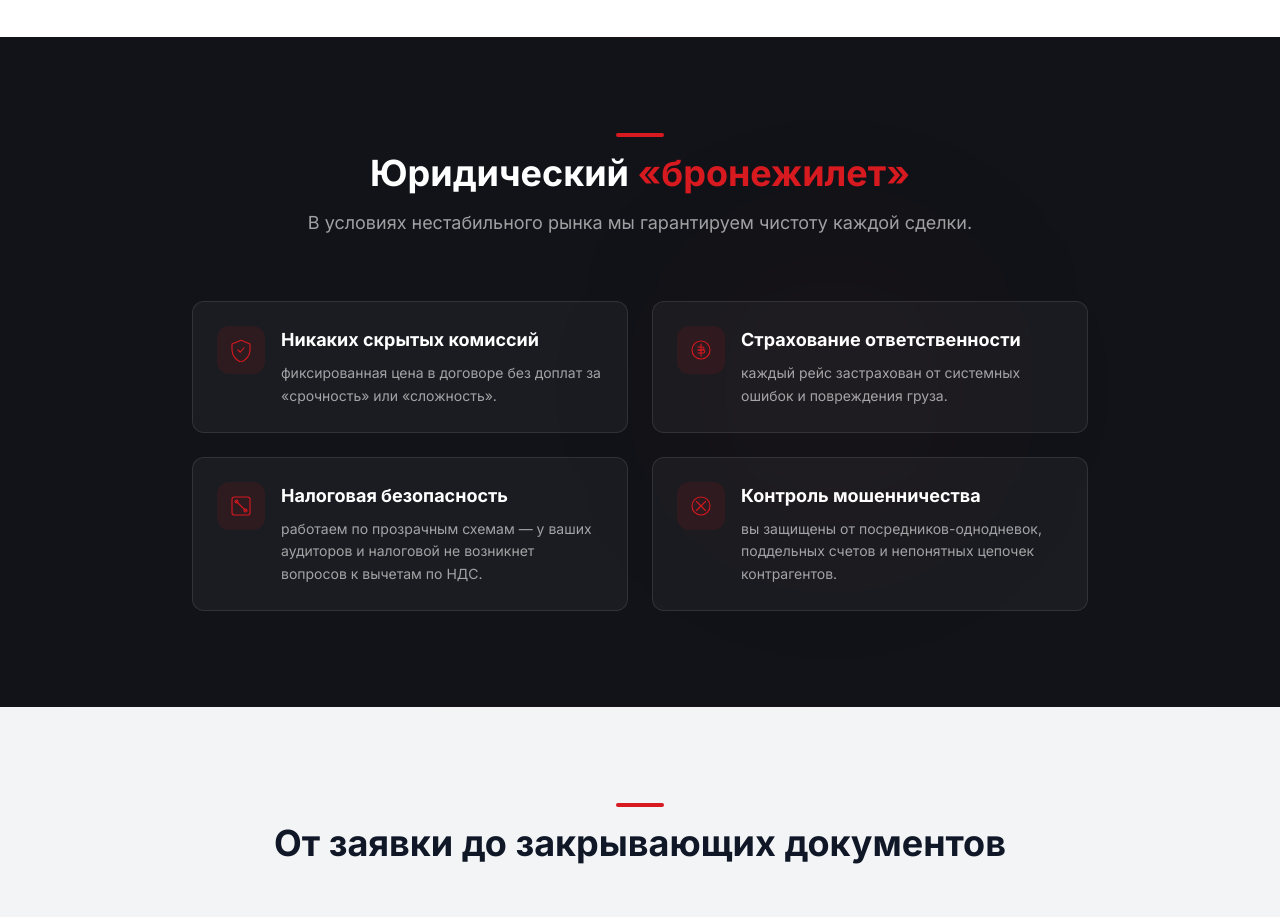
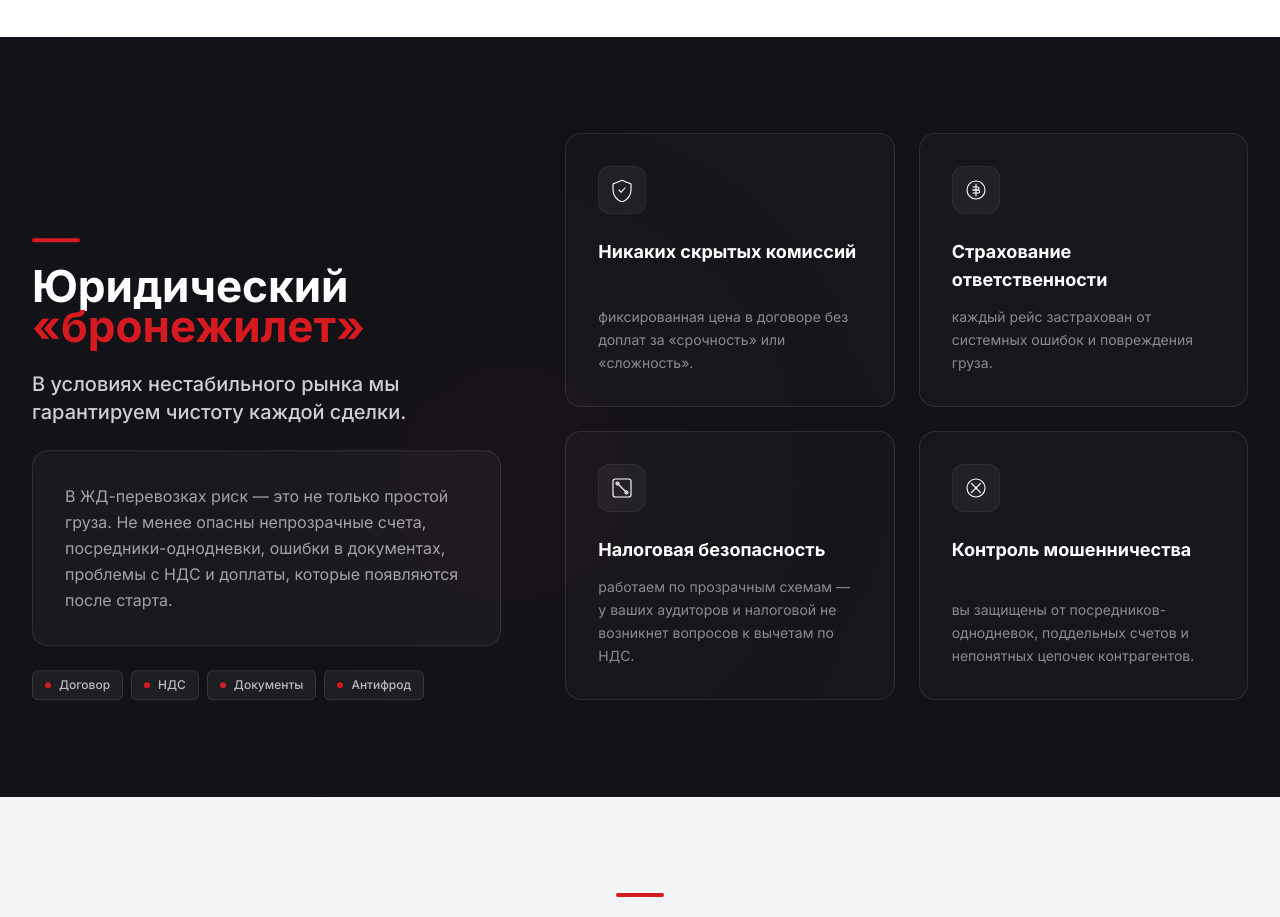
Before and after one commit to matteimikeska49-bot/gkp, a React (Vite) app: page / in a window 1280 px wide. Shown: the part 4960-5877 px from the top of the page. Built offline with nearby package versions, Linux system fonts and the light colour scheme.

Commit message:
refactor: strengthen legal safety section

```diff
--- a/src/sections/LegalSection.jsx
+++ b/src/sections/LegalSection.jsx
@@ -8,6 +8,8 @@ const iconMap = {
   fraud: FraudIcon,
 };
 
+const badges = ['Договор', 'НДС', 'Документы', 'Антифрод'];
+
 export default function LegalSection() {
   return (
     <section className="relative bg-graphite section-padding overflow-hidden">
@@ -16,46 +18,76 @@ export default function LegalSection() {
         <div className="absolute top-0 left-0 w-full h-px rail-line-h opacity-[0.06]" />
         <div className="absolute bottom-0 left-0 w-full h-px rail-line-h opacity-[0.06]" />
         <div className="absolute bottom-0 right-0 w-48 h-48 dot-pattern" />
-        <div className="absolute top-1/3 right-1/4 w-64 h-64 bg-accent/5 rounded-full blur-[100px]" />
+        <div className="absolute top-1/3 left-1/4 w-96 h-96 bg-accent/5 rounded-full blur-[120px]" />
       </div>
 
       <div className="container-main relative z-10 reveal-up">
-        <div className="text-center mb-12 md:mb-16">
-          <div className="accent-line mx-auto mb-4" />
-          <h2 className="text-3xl md:text-4xl font-bold text-white">
-            Юридический <span className="text-accent">«бронежилет»</span>
+        <div className="grid grid-cols-1 lg:grid-cols-12 gap-10 lg:gap-16 items-center lg:items-start">
+
+          {/* Left: Content */}
+          <div className="lg:col-span-5 lg:sticky lg:top-32">
+            <div className="accent-line mb-6" />
+            <h2 className="text-3xl md:text-4xl lg:text-[2.75rem] font-bold text-white leading-tight mb-6">
+              Юридический <br className="hidden lg:block" />
+              <span className="text-accent">«бронежилет»</span>
             </h2>
-          <p className="text-white/60 text-lg mt-4 max-w-2xl mx-auto">
+
+            <p className="text-white/80 text-lg md:text-xl font-medium mb-6">
               В условиях нестабильного рынка мы гарантируем чистоту каждой сделки.
+            </p>
+
+            <div className="bg-white/[0.03] border border-white/10 rounded-2xl p-6 md:p-8">
+              <p className="text-white/60 text-base leading-relaxed">
+                В ЖД-перевозках риск — это не только простой груза. Не менее опасны непрозрачные счета, посредники-однодневки, ошибки в документах, проблемы с НДС и доплаты, которые появляются после старта.
               </p>
             </div>
 
-        <div className="grid grid-cols-1 md:grid-cols-2 gap-6 max-w-4xl mx-auto">
+            {/* Small protection badges */}
+            <div className="flex flex-wrap gap-2 mt-6">
+              {badges.map((badge, idx) => (
+                <div
+                  key={idx}
+                  className="px-3 py-1.5 rounded-md border border-white/10 bg-white/5 text-white/70 text-xs font-medium flex items-center gap-2"
+                >
+                  <div className="w-1.5 h-1.5 bg-accent rounded-full" />
+                  {badge}
+                </div>
+              ))}
+            </div>
+          </div>
+
+          {/* Right: 4 Protection Cards */}
+          <div className="lg:col-span-7">
+            <div className="grid grid-cols-1 sm:grid-cols-2 gap-4 lg:gap-6">
               {legalPoints.map((point, i) => {
                 const IconComponent = iconMap[point.icon];
                 return (
                   <div
                     key={i}
-                className="bg-white/[0.04] border border-white/10 rounded-xl p-6 hover:border-accent/30 hover:-translate-y-1 hover:shadow-lg transition-all duration-300 group"
+                    className="bg-white/[0.02] border border-white/10 rounded-2xl p-6 md:p-8 hover:bg-white/[0.04] hover:border-accent/30 hover:-translate-y-1 hover:shadow-[0_8px_30px_rgba(215,25,32,0.05)] transition-all duration-300 group relative overflow-hidden flex flex-col h-full"
                   >
-                <div className="flex items-start gap-4">
-                  <div className="flex-shrink-0 w-12 h-12 rounded-xl bg-accent/10 flex items-center justify-center group-hover:bg-accent/20 transition-colors">
-                    <IconComponent className="w-6 h-6 text-accent" />
+                    {/* Subtle glow effect on hover */}
+                    <div className="absolute top-0 right-0 w-32 h-32 bg-accent/10 rounded-full blur-[50px] opacity-0 group-hover:opacity-100 transition-opacity duration-500 pointer-events-none" />
+
+                    <div className="flex-shrink-0 w-12 h-12 rounded-xl bg-white/5 flex items-center justify-center mb-6 group-hover:bg-accent/20 group-hover:scale-110 transition-all duration-300 border border-white/5 group-hover:border-accent/20">
+                      <IconComponent className="w-6 h-6 text-white group-hover:text-accent transition-colors duration-300" />
                     </div>
-                  <div>
-                    <h3 className="text-white font-bold text-lg mb-2">
+
+                    <h3 className="text-white font-bold text-lg mb-3">
                       {point.title}
                     </h3>
-                    <p className="text-white/60 text-sm leading-relaxed">
+
+                    <p className="text-white/50 text-sm leading-relaxed mt-auto">
                       {point.description}
                     </p>
-                  </div>
-                </div>
                   </div>
                 );
               })}
             </div>
           </div>
+
+        </div>
+      </div>
     </section>
   );
 }
```
Lines whose indentation alone changed are shown as unchanged.
